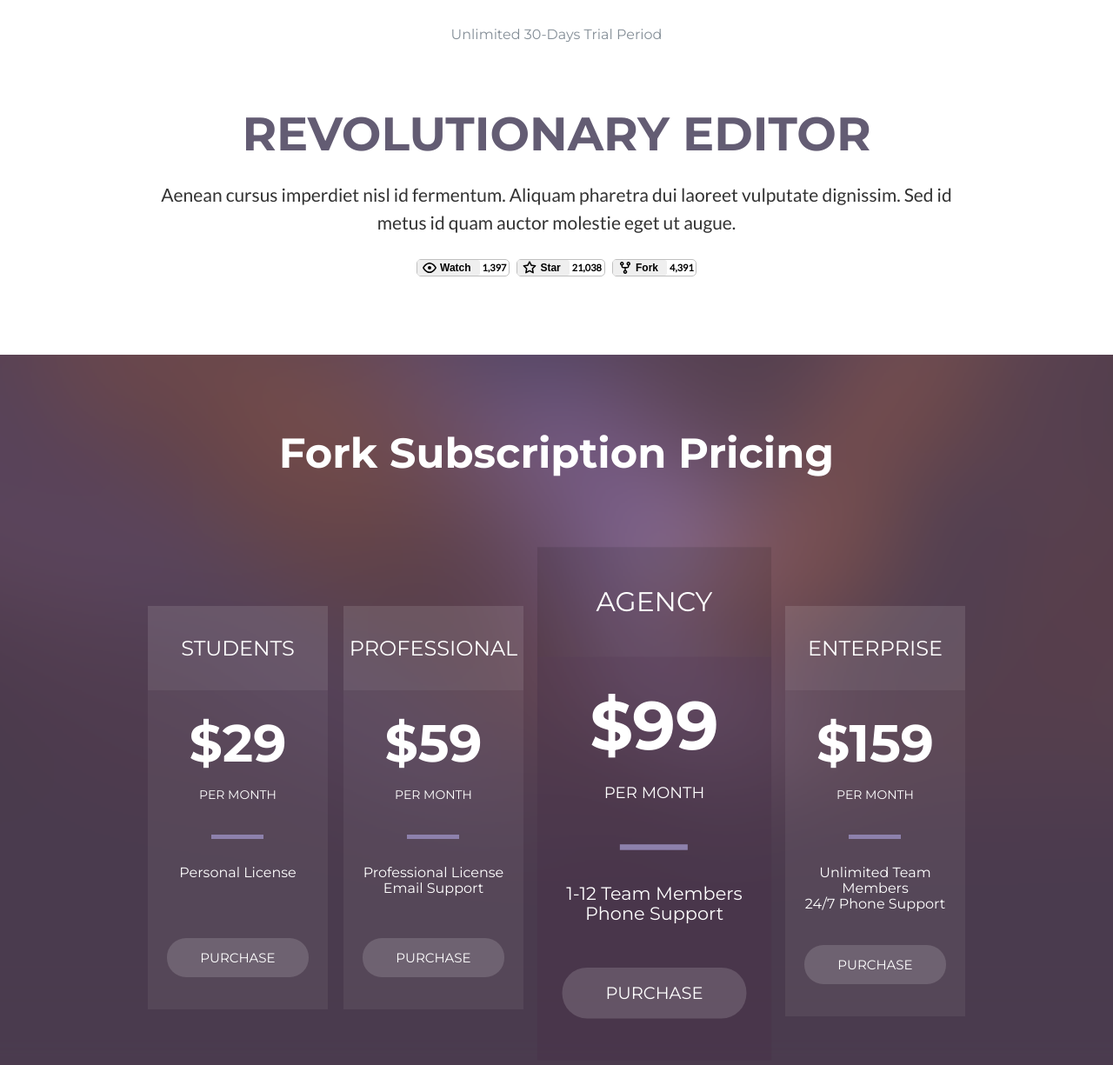
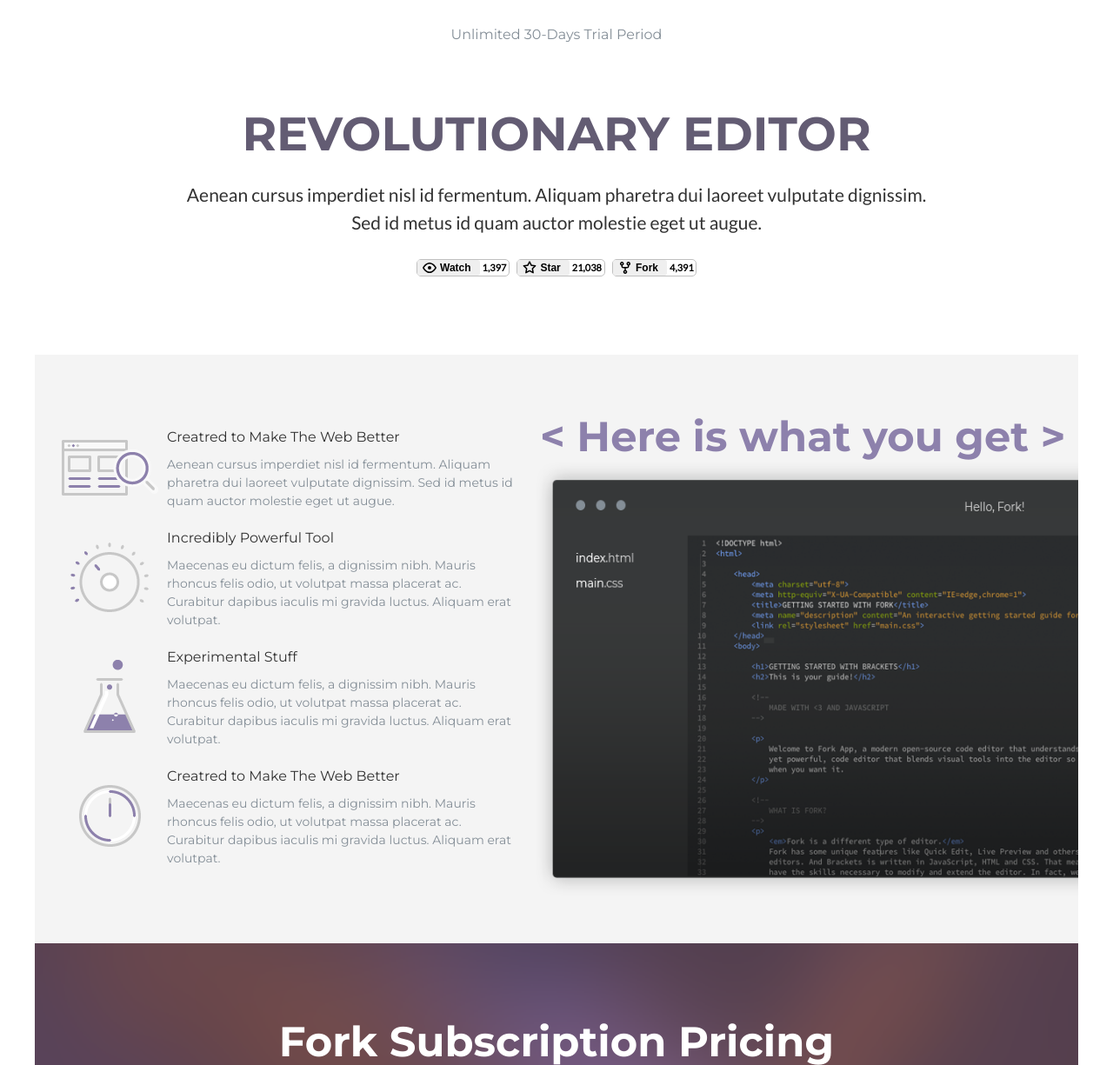
Before and after one commit to iwanttosmile4u/step-project-forkio, a website: page index.html in a window 1280 px wide. Shown: the top 1225 px of the page at 87% size. Drawn offline with Linux system fonts and the light colour scheme; files whose address does not match are found by name.

Commit message:
Edited section with functional for user

```diff
--- a/index.html
+++ b/index.html
@@ -4,7 +4,6 @@
     <meta charset="UTF-8" />
     <meta name="viewport" content="width=device-width, initial-scale=1.0" />
     <title>Forkio</title>
-    <!-- <link rel="stylesheet" href="src/css/_reset.scss" /> -->
     <link rel="stylesheet" href="dist/css/styles.min.css" />
   </head>
   <body>
@@ -92,32 +91,28 @@
           </section>
         </section>
       </section>
-      <!-- <section class="user-options">
         <section class="functional">
-          <div class="editor-content">
-            <h1 class="functional__main-header editor-content__header">
+            <h2 class="functional__main-header">
               Here is what you get
-            </h1>
-            <img
-              class="editor-content__editor-img"
-              src="src/img/backgrounds/editor_1200.png"
-            />
-          </div>
-          <div class="options-list">
-            <div class="content-wrapper">
+            </h2>
+            <img class="functional__example" src="src/img/backgrounds/editor_1200.png">
+          <section class="functional__pc-content">
+            <div class="functional__wrapper">
+              <div class="functional__wrapper-icon">
               <img
-                class="content-wrapper__icon"
+                class="functional__wrapper-search"
                 src="src/img/icons/icon_1.png"
                 alt="search icon"
               />
-              <div class="content-wrapper__text-wrapper">
+              </div>
+              <div class="functional__text-content">
                 <h3
-                  class="content-wrapper__header content-wrapper__text-wrapper--header"
+                  class="functional__wrapper-header"
                 >
                   Creatred to Make The Web Better
                 </h3>
                 <p
-                  class="content-wrapper__description content-wrapper__text-wrapper--text"
+                  class="functional__wrapper-description"
                 >
                   Aenean cursus imperdiet nisl id fermentum. Aliquam pharetra
                   dui laoreet vulputate dignissim. Sed id metus id quam auctor
@@ -126,22 +121,22 @@
               </div>
             </div>
 
-            <div class="content-wrapper">
+            <div class="functional__wrapper">
+              <div class="functional__wrapper-icon">
               <img
-                class="content-wrapper__icon content-wrapper__icon--sircle"
+                class="functional__wrapper-sircle"
                 src="src/img/icons/icon_2.png"
                 alt="search icon"
               />
-              <div
-                class="content-wrapper__text-wrapper content-wrapper__text-wrapper--padding-sirqle"
-              >
+            </div>
+            <div class="functional__text-content">
                 <h3
-                  class="content-wrapper__header content-wrapper__text-wrapper--header"
+                  class="functional__wrapper-header"
                 >
                   Incredibly Powerful Tool
                 </h3>
                 <p
-                  class="content-wrapper__description content-wrapper__text-wrapper--text"
+                  class="functional__wrapper-description"
                 >
                   Maecenas eu dictum felis, a dignissim nibh. Mauris rhoncus
                   felis odio, ut volutpat massa placerat ac. Curabitur dapibus
@@ -150,24 +145,22 @@
               </div>
             </div>
 
-            <div class="content-wrapper">
-              <div class="content-wrapper__img-block">
+            <div class="functional__wrapper">
+              <div class="functional__wrapper-icon">
                 <img
-                  class="content-wrapper__icon content-wrapper__icon--tube icon-tube"
+                  class="functional__wrapper-tube"
                   src="src/img/icons/icon_3.png"
                   alt="search icon"
                 />
               </div>
-              <div
-                class="content-wrapper__text-wrapper content-wrapper__text-wrapper--padding-tube"
-              >
+              <div class="functional__text-content">
                 <h3
-                  class="content-wrapper__header content-wrapper__text-wrapper--header"
+                  class="functional__wrapper-header"
                 >
                   Experimental Stuff
                 </h3>
                 <p
-                  class="content-wrapper__description content-wrapper__text-wrapper--text"
+                  class="functional__wrapper-description"
                 >
                   Maecenas eu dictum felis, a dignissim nibh. Mauris rhoncus
                   felis odio, ut volutpat massa placerat ac. Curabitur dapibus
@@ -176,23 +169,22 @@
               </div>
             </div>
 
-            <div class="content-wrapper">
+            <div class="functional__wrapper">
+              <div class="functional__wrapper-icon">
               <img
-                class="content-wrapper__icon content-wrapper__icon--clock"
+                class="functional__wrapper-clock"
                 src="src/img/icons/icon_4.png"
                 alt="search icon"
               />
-
-              <div
-                class="content-wrapper__text-wrapper content-wrapper__text-wrapper--padding-clock"
-              >
+              </div>
+              <div class="functional__text-content">
                 <h3
-                  class="content-wrapper__header content-wrapper__text-wrapper--header"
+                  class="functional__wrapper-header"
                 >
                   Creatred to Make The Web Better
                 </h3>
                 <p
-                  class="content-wrapper__description content-wrapper__text-wrapper--text"
+                  class="functional__wrapper-description"
                 >
                   Maecenas eu dictum felis, a dignissim nibh. Mauris rhoncus
                   felis odio, ut volutpat massa placerat ac. Curabitur dapibus
@@ -200,15 +192,9 @@
                 </p>
               </div>
             </div>
-          </div>
-        </section>
-        <img
-          class="user-options__example-img"
-          src="src/img/backgrounds/editor.png"
-          alt="editor"
-        />
-        <div class="user-options__example-img"></div>
-      </section> -->
+          </section>
+        <div class="functional__example-img"></div>
+      </section>
         <section class="people-talking"></section>
 
         <section class="pricing">
--- a/src/scss/_common.scss
+++ b/src/scss/_common.scss
@@ -1,4 +1,5 @@
 .container {
   min-width: 320px;
+  max-width: 1200px;
   margin: 0 auto;
 }
--- a/src/scss/_mixins.scss
+++ b/src/scss/_mixins.scss
@@ -17,11 +17,3 @@
   display: flex;
   flex-direction: row;
 }
-
-@mixin zeroPadding {
-  padding-right: 0;
-}
-
-@mixin zeroPaddingLeft {
-  padding-left: 0;
-}
--- a/src/scss/_variables.scss
+++ b/src/scss/_variables.scss
@@ -1,5 +1,4 @@
 $mainFont: "Montserrat", sans-serif;
 $additionalFont: "Lato", sans-serif;
 $descriptionColor: #848e97;
-$textCenter: center;
 $accentColor: #8d81ac;
--- a/src/scss/sections/_functional.scss
+++ b/src/scss/sections/_functional.scss
@@ -6,7 +6,7 @@
     font-size: 32px;
     line-height: 38px;
     color: $accentColor;
-    text-align: $textCenter;
+    text-align: center;
     padding: 100px 0 36px;
 
     &::before {
@@ -17,58 +17,37 @@
       content: ">";
     }
   }
-}
-
-.content-wrapper {
-  @include flexible;
-  padding-bottom: 40px;
-
-  &__icon {
-    width: 111px;
-    height: 64px;
-    &--sircle {
-      width: 90px;
-      height: 80px;
-    }
-    &--tube {
-      width: 60px;
-      height: 84px;
-    }
-    &--clock {
-      width: 71px;
-      height: 71px;
-    }
+  &__wrapper {
+    @include flexible;
+    padding: 0 14px 40px;
   }
-
-  &__header {
+  &__wrapper-icon {
+    min-width: 112px;
+    display: flex;
+    justify-content: center;
+  }
+  &__wrapper-header {
     font-family: $mainFont;
     font-size: 16px;
     line-height: 16px;
     color: #323232;
     padding: 27px 0 14px;
-    text-align: $textCenter;
+    text-align: center;
   }
-  &__description {
+  &__wrapper-description {
     font-family: $additionalFont;
     font-size: 14px;
     line-height: 21px;
     color: $descriptionColor;
-    text-align: $textCenter;
-    // padding-bottom: 40px;
+    text-align: center;
   }
-}
-
-.user-options {
   &__example-img {
     background-image: url("../img/backgrounds/editor.png");
     background-repeat: no-repeat;
     background-size: cover;
     height: 381px;
   }
-}
-
-.editor-content {
-  &__editor-img {
+  &__example {
     display: none;
   }
 }
--- a/src/scss/sections/media/_functional.scss
+++ b/src/scss/sections/media/_functional.scss
@@ -1,117 +1,75 @@
-@media (min-width: 768px) {
+@media (min-width: 481px) {
   .functional {
     &__main-header {
       padding: 140px 0 50px;
       font-size: 42px;
       line-height: 44px;
+      font-weight: bold;
     }
-  }
-  .content-wrapper {
+    &__wrapper {
       display: flex;
       flex-direction: row;
-    // &__icon--tube {
-    //   padding-bottom: 2%;
-    // }
-    // &__img-block {
-    //   width: 120px;
-    //   margin-right: 20px;
-    // }
-
-    &__text-wrapper {
+      padding: 0 21px 60px;
+    }
+    &__text-content {
       display: flex;
       flex-direction: column;
-      margin-left: 40px;
-      // padding-left: 24px;
-
-      // &--padding-sirqle {
-      //   padding-left: 6%;
-      // }
-      // &--padding-tube {
-      //   padding-left: 10%;
-      // }
-      // &--padding-clock {
-      //   padding-left: 8%;
-      // }
-      &--header {
+      margin-left: 10px;
+    }
+    &__wrapper-header {
       line-height: 21px;
       text-align: left;
+      padding: 4px 0 11px;
     }
-      &--text {
+    &__wrapper-description {
+      font-family: $mainFont;
       text-align: left;
     }
-    }
-  }
-
-  // .img-block {
-  //   width: 120px;
-  //   margin-right: 20px;
-  //   &__icon-search {
-  //     width: 111px;
-  //   }
-  //   .icon-sirqle {
-  //     width: 90px;
-  //     height: 80px;
-  //   }
-  // }
-
-  // .icon-tube {
-  //   width: 60px;
-  // }
-
-  .user-options {
     &__example-img {
       background-image: url("../img/backgrounds/editor_768.png");
       background-repeat: no-repeat;
       background-size: cover;
       height: 519px;
+      margin-bottom: 10px;
     }
-  }
-
-  .editor-content {
-    &__editor-img {
+    &__example {
       display: none;
     }
   }
 }
 
-@media (min-width: 1200px) {
-  .user-options {
+@media (min-width: 993px) {
+  .functional {
     background-color: #f4f4f4;
-  }
-
-  .functional {
-    @include zeroPadding;
-    @include zeroPaddingLeft;
-    display: flex;
-    flex-direction: row-reverse;
-  }
-
-  .editor-content {
-    &__header {
-      font-weight: bold;
-      font-size: 48px;
-      line-height: 50px;
-      padding: 94px 0 18px;
-    }
-    &__editor-img {
-      display: inline-block;
-    }
-  }
-
-  .options-list {
-    padding: 94px 0;
-  }
-
-  .content-wrapper {
-    display: flex;
-    &__text-wrapper {
-      padding-left: 24px;
-    }
-  }
-
-  .user-options {
+    position: relative;
     &__example-img {
       display: none;
     }
+    &__example {
+      position: absolute;
+      width: 52%;
+      right: 0;
+      bottom: 8%;
+      height: 500px;
+      display: block;
+    }
+    &__main-header {
+      margin-top: 69px;
+      padding: 0;
+      font-size: 48px;
+      line-height: 50px;
+      font-weight: bold;
+      float: right;
+      width: 52%;
+    }
+    &__pc-content {
+      display: flex;
+      flex-direction: column;
+      width: 48%;
+      padding: 80px 0 70px;
+    }
+    &__wrapper {
+      padding: 0 20px 17px;
     }
   }
+}
```
Also changed, not shown: dist/css/styles.min.css. Lines whose indentation alone changed are shown as unchanged.
